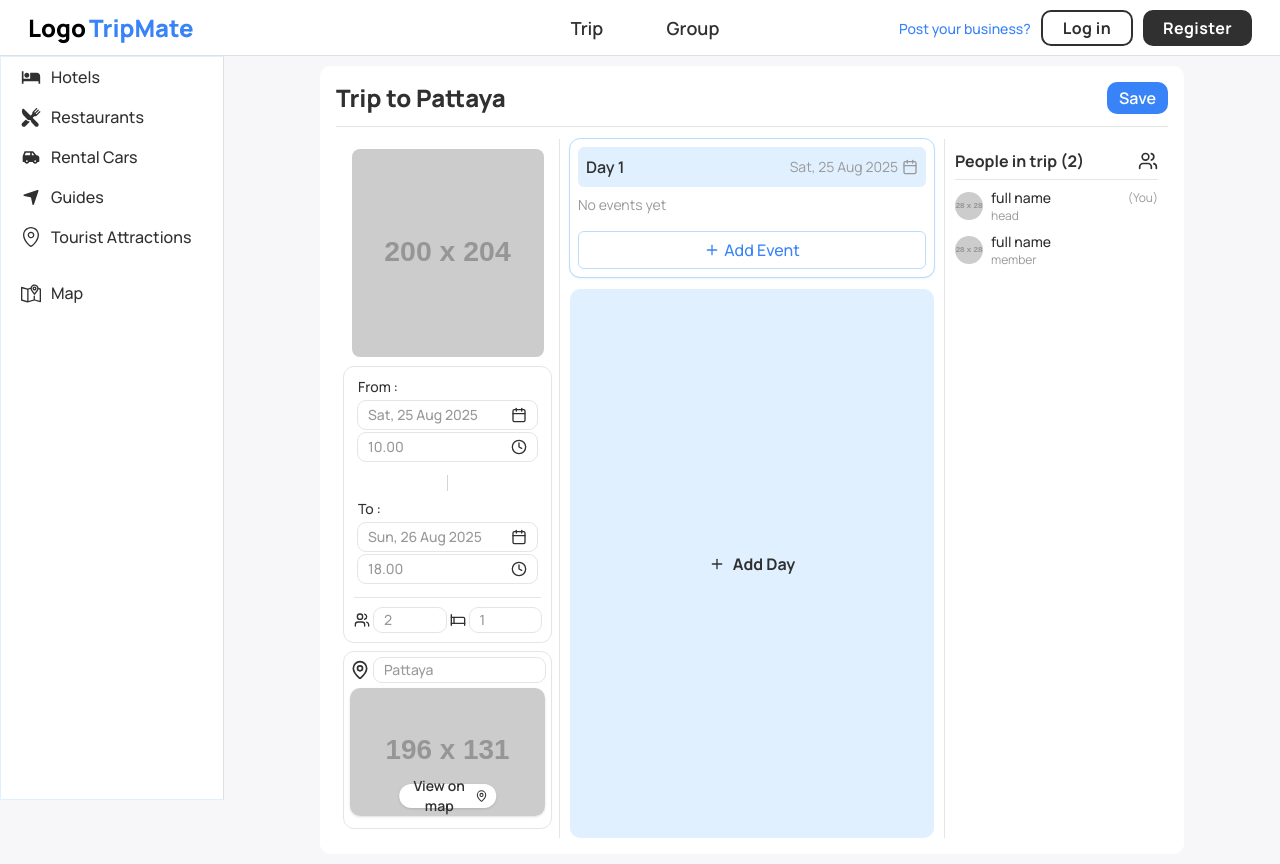
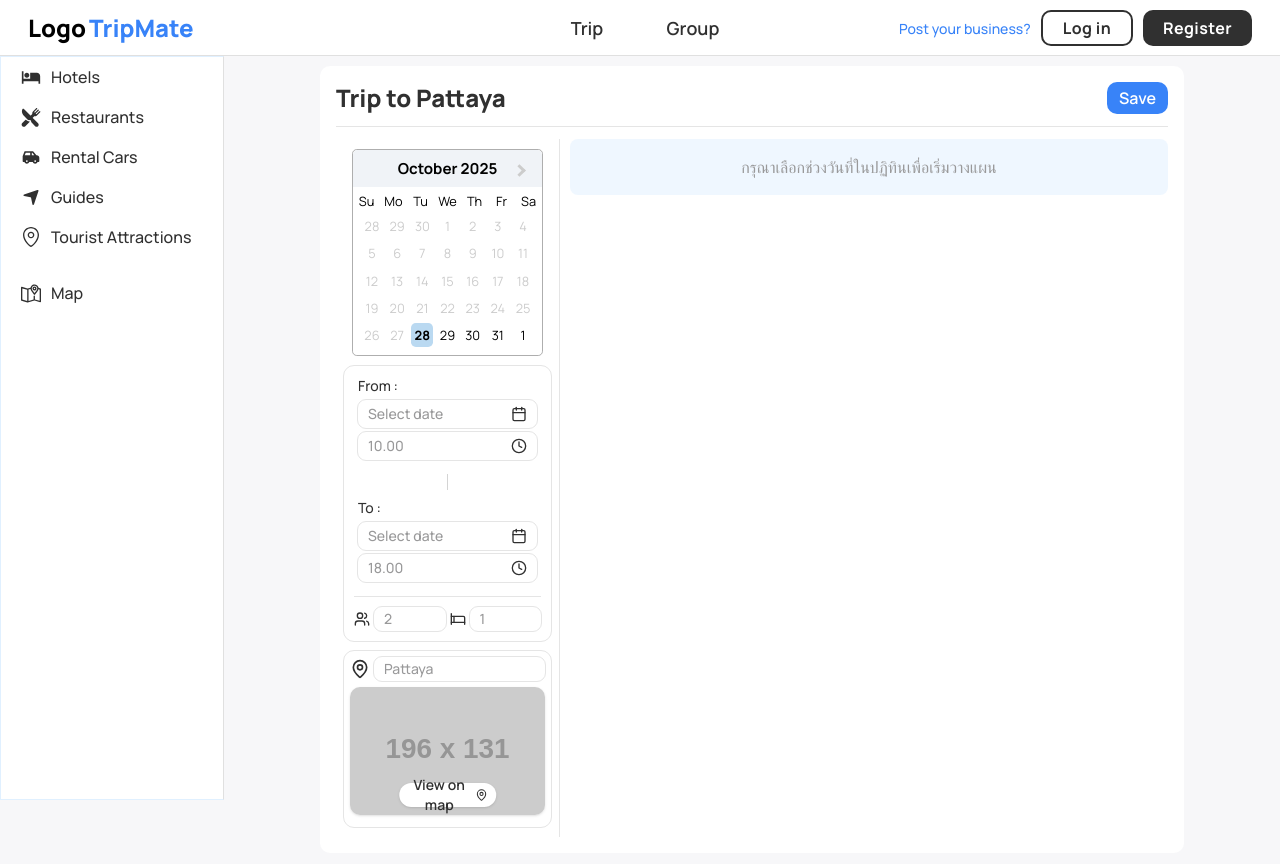
Before and after one commit to louiskub/Tripmate_Frontend, a Next.js app: page /trip in a window 1280 px wide. Built offline with nearby package versions, Linux system fonts and the light colour scheme.

Commit message:
update ui

```diff
--- a/package.json
+++ b/package.json
@@ -22,7 +22,8 @@
     "react-date-range": "^2.0.1",
     "react-datepicker": "^8.8.0",
     "react-dom": "19.1.0",
-    "react-leaflet": "^5.0.0"
+    "react-leaflet": "^5.0.0",
+    "react-textarea-autosize": "^8.5.9"
   },
   "devDependencies": {
     "@eslint/eslintrc": "^3",
--- a/src/app/trip/trip.tsx
+++ b/src/app/trip/trip.tsx
@@ -2,8 +2,13 @@
 
 import { Calendar, MapPin, Eye, Plus, Trash2, Edit3, X, AlertCircle, Clock, Copy, Users, Star, Utensils, Bed } from "lucide-react";
 import { motion, AnimatePresence } from "framer-motion";
-import React, { useState } from "react";
+import React, { useState, useEffect } from "react";
+import DatePicker from "react-datepicker";
+import "react-datepicker/dist/react-datepicker.css";
 import FinalMap from "./map";
+// 1. 👇 Import TextareaAutosize
+import TextareaAutosize from 'react-textarea-autosize';
+// 2. 👆 ลบ import { body } ... ที่ไม่ได้ใช้ออก
 
 interface EventRowProps {
   time: string;
@@ -14,19 +19,13 @@ interface EventRowProps {
 
 interface TripDay {
   dayLabel: string;
-  date: string;
+  dateOffset: number;
   events: EventRowProps[];
 }
 
 export default function TripEditor() {
   const [tripTitle, setTripTitle] = useState("Trip to Pattaya");
-  const [days, setDays] = useState<TripDay[]>([
-    {
-      dayLabel: "Day 1",
-      date: "Sat, 25 Aug 2025",
-      events: [],
-    },
-  ]);
+  const [days, setDays] = useState<TripDay[]>([]);
   const [popupOpen, setPopupOpen] = useState(false);
   const [confirmDelete, setConfirmDelete] = useState<{ dayIndex: number; eventIndex: number } | null>(null);
   const [mapOverlayOpen, setMapOverlayOpen] = useState(false);
@@ -35,6 +34,79 @@ export default function TripEditor() {
   const [form, setForm] = useState({ title: "", desc: "", location: "", time: "" });
   const [selectedCoords, setSelectedCoords] = useState<{ lat: number; lng: number } | null>(null);
   const [error, setError] = useState<string | null>(null);
+
+  const [dateRange, setDateRange] = useState<[Date | null, Date | null]>([null, null]);
+  const [startDate, endDate] = dateRange;
+
+  const [peopleCount, setPeopleCount] = useState(2);
+  const [roomCount, setRoomCount] = useState(1);
+
+  const [startTime, setStartTime] = useState("10.00");
+  const [endTime, setEndTime] = useState("18.00");
+
+  const formatDate = (date: Date | null): string => {
+    if (!date) return "Select date";
+    return date.toLocaleDateString("en-GB", {
+      weekday: 'short',
+      year: 'numeric',
+      month: 'short',
+      day: '2-digit',
+    });
+  };
+
+  useEffect(() => {
+    if (startDate && endDate) {
+      const diffTime = Math.abs(endDate.getTime() - startDate.getTime());
+      const diffDays = Math.ceil(diffTime / (1000 * 60 * 60 * 24)) + 1;
+      setDays(prevDays => {
+        const newDays: TripDay[] = [];
+        for (let i = 0; i < diffDays; i++) {
+          const existingDayData = prevDays[i];
+          newDays.push({
+            dayLabel: `Day ${i + 1}`,
+            dateOffset: i,
+            events: existingDayData ? existingDayData.events : [],
+          });
+        }
+        return newDays;
+      });
+
+    } else {
+      setDays([]);
+    }
+  }, [startDate, endDate]);
+
+  useEffect(() => {
+    let firstTime = null;
+    for (const day of days) {
+      if (day.events.length > 0) {
+        firstTime = day.events[0].time;
+        break;
+      }
+    }
+
+    let lastTime = null;
+    for (let i = days.length - 1; i >= 0; i--) {
+      const day = days[i];
+      if (day.events.length > 0) {
+        lastTime = day.events[day.events.length - 1].time;
+        break;
+      }
+    }
+
+    setStartTime(firstTime || "10.00");
+    setEndTime(lastTime || "18.00");
+
+  }, [days]);
+
+
+  useEffect(() => {
+    if (popupOpen){
+      document.body.style.overflow = 'hidden';
+    } else {
+      document.body.style.overflow = 'auto';
+    }
+  }, [popupOpen]);
 
   const openAddPopup = (dayIndex: number) => {
     setForm({ title: "", desc: "", location: "", time: "" });
@@ -92,9 +164,7 @@ export default function TripEditor() {
       updatedDays[activeDay].events.push(newEvent);
     }
 
-    // sort events by time automatically
     updatedDays[activeDay].events.sort((a, b) => parseFloat(a.time) - parseFloat(b.time));
-
     setDays(updatedDays);
     closePopup();
   };
@@ -111,10 +181,12 @@ export default function TripEditor() {
     setConfirmDelete(null);
   };
 
-  const handleAddDay = () => {
-    const newDayIndex = days.length + 1;
-    setDays([...days, { dayLabel: `Day ${newDayIndex}`, date: "TBD", events: [] }]);
-  };
+  function addDays(date: Date | null, days: number): Date | null {
+    if (!date) return null;
+    const newDate = new Date(date);
+    newDate.setDate(newDate.getDate() + days);
+    return newDate;
+  }
 
   const handleOpenMapOverlay = () => setMapOverlayOpen(true);
   const handleCloseMapOverlay = () => setMapOverlayOpen(false);
@@ -122,7 +194,7 @@ export default function TripEditor() {
   const handleSelectLocation = (lat: number, lng: number, name?: string) => {
     setSelectedCoords({ lat, lng });
     console.log("sel", { ...form, location: `${name} (${lat.toFixed(4)}, ${lng.toFixed(4)})` });
-    setForm({ ...form, location: name || `${lat.toFixed(4)}, ${lng.toFixed(4)}` });
+    setForm({ ...form, location: `${name} (${lat.toFixed(4)}, ${lng.toFixed(4)})` });
     setMapOverlayOpen(false);
   };
 
@@ -138,10 +210,63 @@ export default function TripEditor() {
       </header>
 
       {/* Body 3-column layout */}
-      <div className="w-full grid grid-cols-1 lg:grid-cols-[14rem_1fr_14rem] gap-2.5">
+      <div className="w-full grid grid-cols-1 lg:grid-cols-[14rem_1fr] gap-2.5">
         {/* Left rail */}
         <aside className="w-full px-2 py-2.5 border-r lg:border-r border-neutral-200 flex flex-col items-center gap-2.5">
-          <img className="w-48 h-52 rounded-lg object-cover" src="https://placehold.co/200x204" alt="cover" />
+
+          {/* Date Range Picker */}
+          <div className="w-full flex justify-center px-2">
+            <DatePicker
+              selectsRange={true}
+              startDate={startDate}
+              endDate={endDate}
+              onChange={(update) => {
+                setDateRange(update);
+              }}
+              minDate={new Date()}
+              inline
+              calendarClassName="border-0 shadow-none w-full"
+            />
+          </div>
+
+          {/* CSS override */}
+          <style>{`
+            .react-datepicker {
+              font-size: 0.8rem;
+              width: 100%;
+              background-color: transparent;
+            }
+            .react-datepicker__header {
+              background-color: #f0f3f7;
+              border-bottom: none;
+            }
+            .react-datepicker__month-container {
+              width: 100%;
+            }
+            .react-datepicker__day-names,
+            .react-datepicker__week {
+              display: flex;
+              justify-content: space-between;
+            }
+            .react-datepicker__day,
+            .react-datepicker__day-name {
+              margin: 0.1rem;
+              width: 1.5rem;
+              line-height: 1.5rem;
+            }
+            .react-datepicker__navigation {
+              top: 0.5rem;
+            }
+            /* ซ่อนลูกศรขึ้นลงของ input[type=number] */
+            input[type=number]::-webkit-inner-spin-button,
+            input[type=number]::-webkit-outer-spin-button {
+              -webkit-appearance: none;
+              margin: 0;
+            }
+            input[type=number] {
+              -moz-appearance: textfield;
+            }
+          `}</style>
 
           {/* Dates card */}
           <div className="w-full px-2.5 pt-2.5 bg-custom-white rounded-[10px] outline outline-1 outline-neutral-200 flex flex-col gap-2">
@@ -149,11 +274,13 @@ export default function TripEditor() {
             <div className="w-full px-1 pb-1.5 flex flex-col gap-1">
               <div className="text-custom-black text-sm font-medium font-[Manrope]">From :</div>
               <div className="h-7 min-w-24 px-2.5 bg-custom-white rounded-lg outline outline-1 outline-neutral-200 inline-flex items-center justify-between">
-                <span className="text-gray text-sm font-medium font-[Manrope]">Sat, 25 Aug 2025</span>
+                <span className="text-gray text-sm font-medium font-[Manrope]">
+                  {formatDate(startDate) || "Select date"}
+                </span>
                 <Calendar className="w-4 h-4 text-custom-black" />
               </div>
               <div className="h-7 min-w-24 px-2.5 bg-custom-white rounded-lg outline outline-1 outline-neutral-200 inline-flex items-center justify-between">
-                <span className="text-gray text-sm font-medium font-[Manrope]">10.00</span>
+                <span className="text-gray text-sm font-medium font-[Manrope]">{startTime}</span>
                 <Clock className="w-4 h-4 text-custom-black" />
               </div>
             </div>
@@ -167,11 +294,13 @@ export default function TripEditor() {
             <div className="w-full px-1 pb-1.5 flex flex-col gap-1">
               <div className="text-custom-black text-sm font-medium font-[Manrope]">To :</div>
               <div className="h-7 min-w-24 px-2.5 bg-custom-white rounded-lg outline outline-1 outline-neutral-200 inline-flex items-center justify-between">
-                <span className="text-gray text-sm font-medium font-[Manrope]">Sun, 26 Aug 2025</span>
+                <span className="text-gray text-sm font-medium font-[Manrope]">
+                  {formatDate(endDate) || "Select date"}
+                </span>
                 <Calendar className="w-4 h-4 text-custom-black" />
               </div>
               <div className="h-7 min-w-24 px-2.5 bg-custom-white rounded-lg outline outline-1 outline-neutral-200 inline-flex items-center justify-between">
-                <span className="text-gray text-sm font-medium font-[Manrope]">18.00</span>
+                <span className="text-gray text-sm font-medium font-[Manrope]">{endTime}</span>
                 <Clock className="w-4 h-4 text-custom-black" />
               </div>
             </div>
@@ -181,16 +310,29 @@ export default function TripEditor() {
               <div className="flex items-center gap-1">
                 <Users className="w-4 h-4 text-custom-black" />
                 <div className="flex-1 h-6 px-2.5 py-2 bg-custom-white rounded-lg outline outline-1 outline-neutral-200 inline-flex items-center">
-                  <span className="text-gray text-sm font-medium font-[Manrope]">2</span>
+                  <input
+                    type="number"
+                    value={peopleCount}
+                    onChange={(e) => setPeopleCount(Math.max(1, parseInt(e.target.value) || 1))}
+                    min="1"
+                    className="w-full text-gray text-sm font-medium font-[Manrope] bg-transparent outline-none"
+                  />
                 </div>
               </div>
               <div className="flex items-center gap-1">
                 <Bed className="w-4 h-4 text-custom-black" />
                 <div className="flex-1 h-6 px-2.5 py-2 bg-custom-white rounded-lg outline outline-1 outline-neutral-200 inline-flex items-center">
-                  <span className="text-gray text-sm font-medium font-[Manrope]">1</span>
+                  <input
+                    type="number"
+                    value={roomCount}
+                    onChange={(e) => setRoomCount(Math.max(1, parseInt(e.target.value) || 1))}
+                    min="1"
+                    className="w-full text-gray text-sm font-medium font-[Manrope] bg-transparent outline-none"
+                  />
                 </div>
               </div>
             </div>
+
           </div>
 
           {/* Location preview */}
@@ -214,6 +356,12 @@ export default function TripEditor() {
 
         {/* Middle column – Days & Events */}
         <main className="flex flex-col gap-3">
+          {days.length === 0 && (
+            <div className="text-center text-gray p-4 bg-pale-blue/50 rounded-lg">
+              กรุณาเลือกช่วงวันที่ในปฏิทินเพื่อเริ่มวางแผน
+            </div>
+          )}
+
           {days.map((day, i) => (
             <motion.section
               key={i}
@@ -224,7 +372,7 @@ export default function TripEditor() {
               <div className="flex items-center justify-between bg-pale-blue rounded-md p-2">
                 <span className="font-semibold text-custom-black">{day.dayLabel}</span>
                 <span className="text-gray text-sm flex items-center gap-1">
-                  {day.date} <Calendar className="w-4 h-4" />
+                  {formatDate(addDays(startDate, day.dateOffset))} <Calendar className="w-4 h-4" />
                 </span>
               </div>
 
@@ -269,34 +417,16 @@ export default function TripEditor() {
             </motion.section>
           ))}
 
-          <button
-            onClick={handleAddDay}
-            className="flex-1 h-9 px-5 bg-pale-blue rounded-[10px] inline-flex items-center gap-2 justify-center"
-          >
-            <Plus className="w-4 h-4" />
-            <span className="text-custom-black text-base font-bold font-[Manrope]">Add Day</span>
-          </button>
         </main>
-
-        {/* Right rail – People */}
-        <aside className="w-full p-2.5 border-l lg:border-l border-neutral-200 flex flex-col gap-3">
-          <div className="w-full flex flex-col gap-2">
-            <div className="w-full pb-1.5 border-b border-neutral-200 inline-flex items-center gap-2.5">
-              <h3 className="flex-1 text-custom-black text-base font-bold font-[Manrope]">People in trip (2)</h3>
-              <Users className="w-5 h-5 text-custom-black" />
-            </div>
-
-            <PersonRow name="full name" role="head" you />
-            <PersonRow name="full name" role="member" />
-          </div>
-        </aside>
       </div>
 
+      {/* 3. 👇 ลบ <div> wrapper ที่ซ้ำซ้อนและมีบั๊กออก */}
+      <div className={`fixed top-0 left-0 h-full w-full z-10 ${popupOpen ? "" : "hidden"}`}>
       {/* Popup สำหรับเพิ่ม/แก้ไขกิจกรรม */}
       <AnimatePresence>
         {popupOpen && (
           <motion.div
-            className="absolute inset-0 bg-black/40 backdrop-blur-sm flex items-center justify-center z-50"
+            className="absolute inset-0 bg-black/40 backdrop-blur-sm flex items-center justify-center z-50" // ใช้ z-50 ก็พอ
             initial={{ opacity: 0 }}
             animate={{ opacity: 1 }}
             exit={{ opacity: 0 }}
@@ -326,12 +456,16 @@ export default function TripEditor() {
                   value={form.title}
                   onChange={(e) => setForm({ ...form, title: e.target.value })}
                 />
-                <textarea
+
+                {/* 3. 👇 นี่คือ textarea ที่เปลี่ยนใหม่ */}
+                <TextareaAutosize
                   placeholder="Activity details"
-                  className="p-2 border border-neutral-300 rounded-md text-sm"
+                  className="p-2 border border-neutral-300 rounded-md text-sm resize-none overflow-hidden"
                   value={form.desc}
                   onChange={(e) => setForm({ ...form, desc: e.target.value })}
+                  minRows={2} // ให้เริ่มต้นที่ 2 แถว
                 />
+
                 <div className="flex gap-2 items-center">
                   <input
                     type="text"
@@ -378,7 +512,7 @@ export default function TripEditor() {
       <AnimatePresence>
         {confirmDelete && (
           <motion.div
-            className="fixed inset-0 bg-black/40 flex items-center justify-center z-[70]"
+            className="fixed inset-0 bg-black/40 flex items-center justify-center z-[70]" // z-70 ให้สูงกว่า popup หลัก
             initial={{ opacity: 0 }}
             animate={{ opacity: 1 }}
             exit={{ opacity: 0 }}
@@ -399,21 +533,21 @@ export default function TripEditor() {
           </motion.div>
         )}
       </AnimatePresence>
+      {/* 3. 👆 ปิด </div> ที่มีบั๊กตรงนี้ */}
+      </div>
 
       {mapOverlayOpen && (
-        <div className="fixed inset-0 z-[60] bg-black/60 flex items-center justify-center">
+        <div className="fixed inset-0 z-[60] bg-black/60 flex items-center justify-center"> {/* z-60 สูงกว่า popup หลัก แต่ต่ำกว่า delete */}
           <div className="relative w-full h-full bg-white">
             <button
               onClick={handleCloseMapOverlay}
-              className="absolute top-3 right-3 bg-white shadow-md p-2 rounded-full hover:bg-gray-100 z-50"
+              className="absolute top-3 right-3 bg-white shadow-md p-2 rounded-full hover:bg-gray-100 z-[70]"
             >
               <X className="w-6 h-6 text-dark-blue" />
             </button>
             <div className="w-full h-full flex items-center justify-center text-gray-400 text-lg">
-              {/* <p>Map Overlay Placeholder (คลิกตำแหน่งเพื่อเลือก)</p> */}
               <FinalMap onMapClick={(lat, lng, name) => handleSelectLocation(lat, lng, name)} />
             </div>
-            {/* ตัวอย่าง: onMapClick={(lat, lng, name) => handleSelectLocation(lat, lng, name)} */}
           </div>
         </div>
       )}
```
Also changed, not shown: 1 other file (tests, documents, lock files or other folders).
